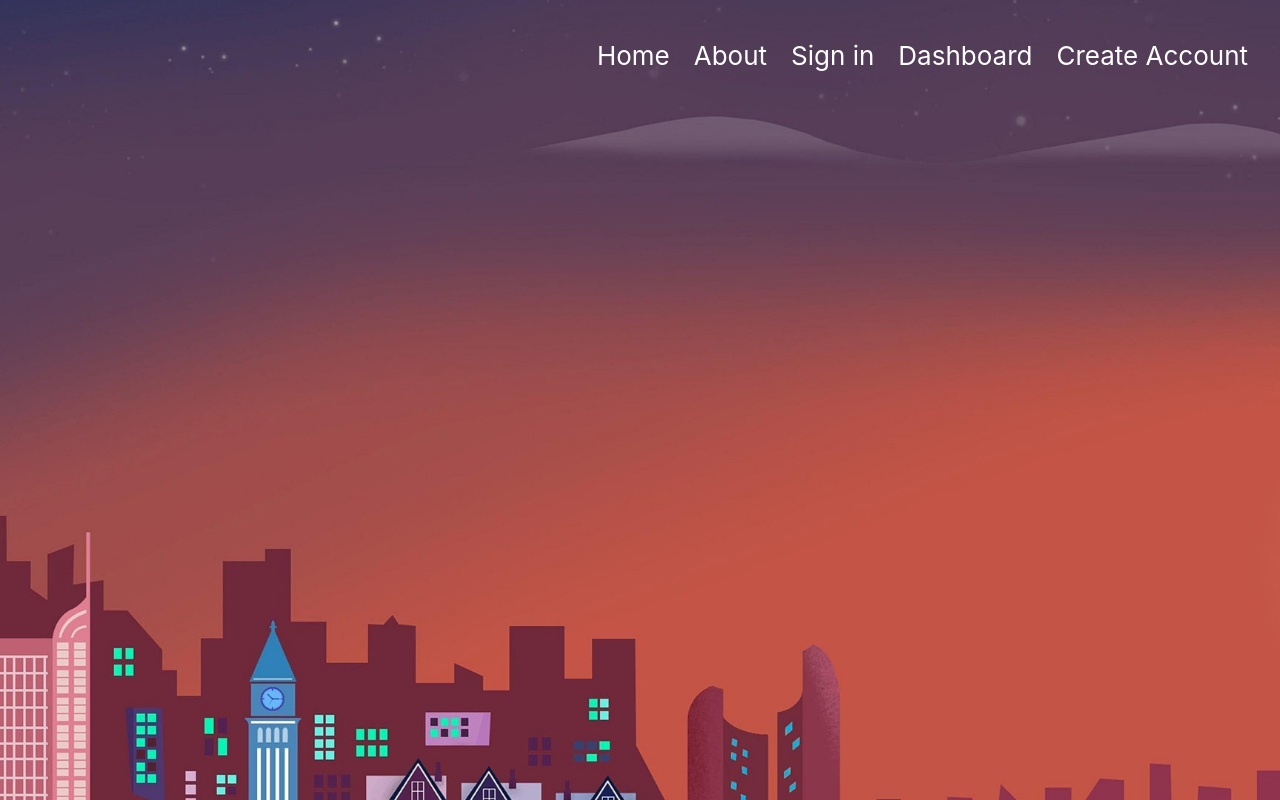
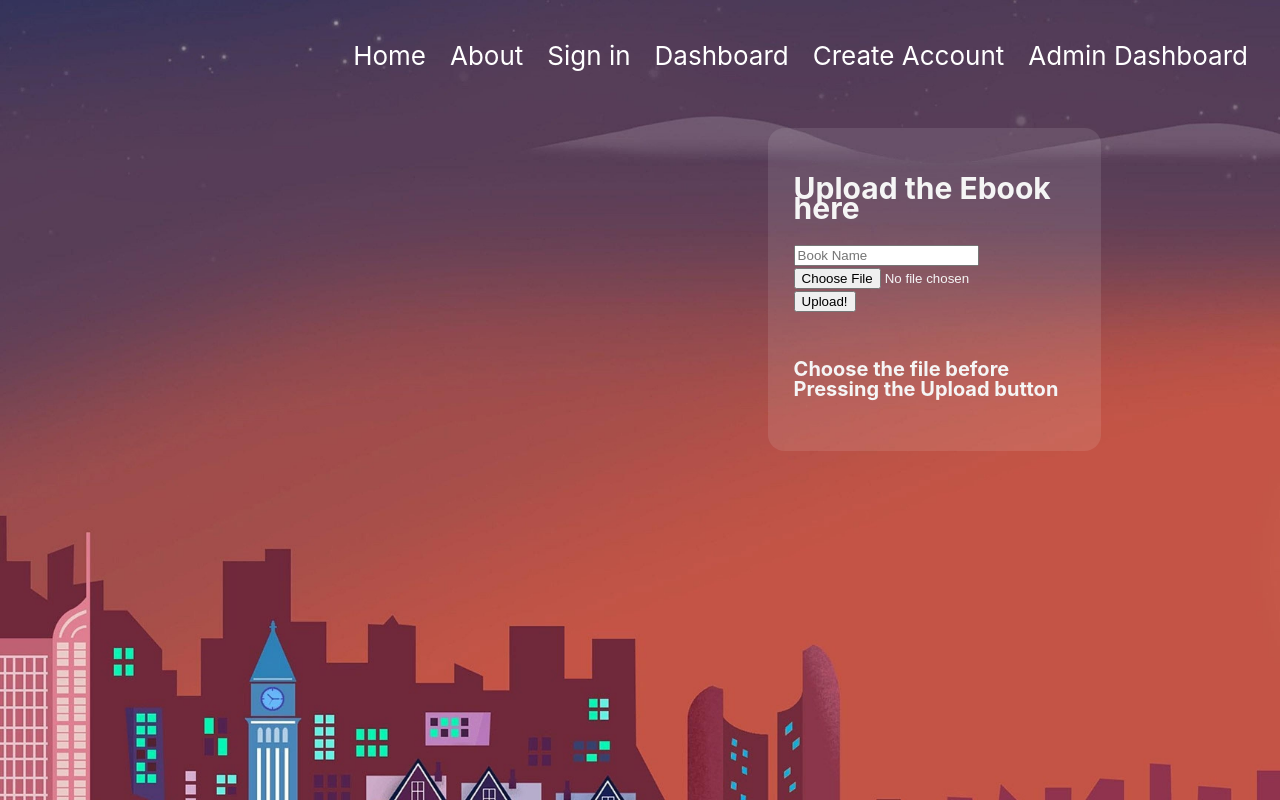
Before and after one commit to shwetamasrani/CustomEbook, a React (Create React App) app in the folder src/main/webapp/custom-ebook/: page /AdminDashboard in a window 1280 px wide. Built offline with nearby package versions, Linux system fonts and the light colour scheme.

Commit message:
added Admin Dashboard to upload books

```diff
--- a/src/main/webapp/custom-ebook/src/App.css
+++ b/src/main/webapp/custom-ebook/src/App.css
@@ -72,12 +72,16 @@ label.logo {
   line-height: 10px;
 }
 .SignIn{
+  color: whitesmoke;
+  position: absolute;
+  margin: 10% 10% 0% 60%;
+  font-size: 20px;
+  width: 20%;
+  padding: 2%;
+  line-height: 20px;
   border-radius: 5%;
   border: 1px -o-highlight-border solid ;
   background-color: rgba(255, 255, 255,0.1);
-  width: 70%;
-  padding: 10%;
-  font-size: 25px;
 }
 .SignIn .register{
   size: 20px;
@@ -101,13 +105,15 @@ label.logo {
   position: absolute;
   margin: 10% 10% 0% 60%;
   font-size: 20px;
-  width: 20%;
+  width: 23%;
   padding: 2%;
   line-height: 20px;
   border-radius: 5%;
   border: 1px -o-highlight-border solid ;
   background-color: rgba(255, 255, 255,0.1);
 }
+
+
 .Dashboard{
   color: whitesmoke;
 }
@@ -144,3 +150,15 @@ label.logo {
   border: 1px -o-highlight-border solid ;
   background-color: rgba(255, 255, 255,0.1);
  }
+ .bookUpload{
+  color: whitesmoke;
+  position: absolute;
+  margin: 10% 10% 0% 60%;
+  font-size: 20px;
+  width: 22%;
+  padding: 2%;
+  line-height: 20px;
+  border-radius: 5%;
+  border: 1px -o-highlight-border solid ;
+  background-color: rgba(255, 255, 255,0.1);
+}
--- a/src/main/webapp/custom-ebook/src/App.js
+++ b/src/main/webapp/custom-ebook/src/App.js
@@ -7,6 +7,7 @@ import SignIn from "./component/SignIn";
 import Dashboard from "./component/Dashboard";
 import BookDetails from "./component/BookDetails"
 import Navbar from './component/Navbar'
+import AdminDashboard from "./component/AdminDashboard";
 
 
 class App extends Component{
@@ -25,6 +26,7 @@ class App extends Component{
                             <Route exact path='/SignUp' component={SignUp}/>
                             <Route exact path='/Dashboard' component={Dashboard}/>
                             <Route exact path='/BookDetails' component={BookDetails}/>
+                            <Route exact path='/AdminDashboard' component={AdminDashboard}/>
 
                         </Switch>
                     </div>
--- /dev/null
+++ b/src/main/webapp/custom-ebook/src/component/AdminDashboard.jsx
@@ -0,0 +1,101 @@
+import React,{Component} from "react"
+import productsInfo from "./Data/productInfo";
+import axios from 'axios';
+import Dashboard from "./Dashboard";
+
+class AdminDashboard extends Component{
+
+        state = {
+
+          // Initially, no file is selected
+          selectedFile: null
+
+        };
+
+        // On file select (from the pop up)
+        onFileChange = event => {
+
+          // Update the state
+          this.setState({ selectedFile: event.target.files[0] });
+
+        };
+
+        // On file upload (click the upload button)
+        onFileUpload = () => {
+
+          // Create an object of formData
+          const formData = new FormData();
+
+          // Update the formData object
+          formData.append(
+            "myFile",
+            this.state.selectedFile,
+            this.state.selectedFile.name,
+
+          );
+
+          // Details of the uploaded file
+          console.log(this.state.selectedFile);
+
+          // Request made to the backend api
+          // Send formData object
+          axios.post("api/uploadfile", formData);     //update the api path in future
+        };
+
+        // File content to be displayed after
+        // file upload is complete
+        fileData = () => {
+
+          if (this.state.selectedFile) {
+
+            return (
+              <div>
+                <h2>File Details:</h2>
+
+    <p>File Name: {this.state.selectedFile.name}</p>
+
+
+    <p>File Type: {this.state.selectedFile.type}</p>
+
+
+    <p>
+                  Last Modified:{" "}
+                  {this.state.selectedFile.lastModifiedDate.toDateString()}
+                </p>
+
+              </div>
+            );
+          } else {
+            return (
+              <div>
+                <br />
+                <h4>Choose the file before Pressing the Upload button</h4>
+              </div>
+            );
+          }
+        };
+
+        render() {
+
+          return (
+              <div>
+            <div className="bookUpload">
+
+                <h2>
+                 Upload the Ebook here
+                </h2>
+                <div>
+                    <input type="name"  name="email"    //need to add change handler function for name
+                            required="True" placeholder="Book Name" onChange={this.handleChange}></input>
+                    <input type="file" onChange={this.onFileChange} />
+                    <button onClick={this.onFileUpload}>
+                      Upload!
+                    </button>
+                </div>
+              {this.fileData()}
+            </div>
+            </div>
+          );
+        }
+    }
+export default AdminDashboard
--- a/src/main/webapp/custom-ebook/src/component/Navbar.js
+++ b/src/main/webapp/custom-ebook/src/component/Navbar.js
@@ -12,6 +12,7 @@ function Navbar(){
                     <li><Link to="/SignIn">Sign in</Link></li>
                     <li><Link to="/Dashboard">Dashboard</Link></li>
                     <li><Link to="/SignUp">Create Account</Link></li>
+                    <li><Link to="/AdminDashboard">Admin Dashboard</Link></li>
                 </ul>
             </nav>
         </div>
```
